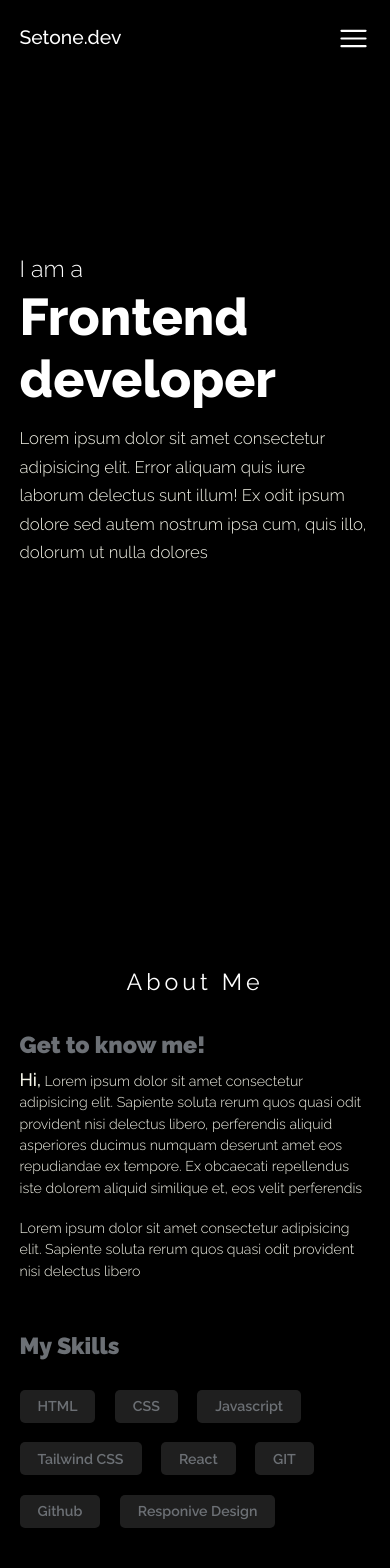
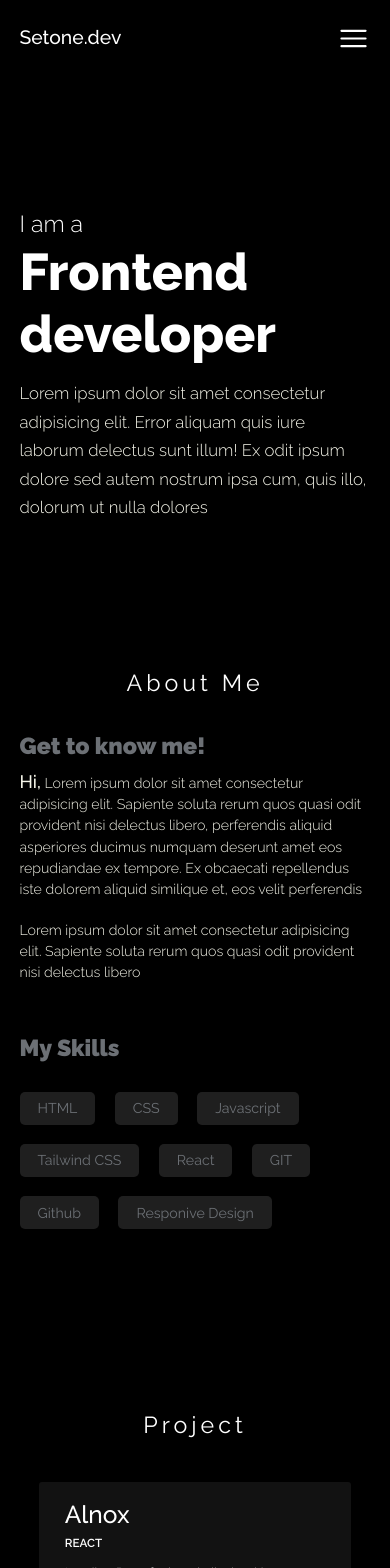
Before and after one commit to Setone01/Setone-Portfolio-v1, a React (Create React App) app: page / in a window 390 px wide. Shown: the top 1568 px of the page. Built offline with nearby package versions, Linux system fonts and the light colour scheme.

Commit message:
responsiveness

```diff
--- a/src/component/Hero/Hero.jsx
+++ b/src/component/Hero/Hero.jsx
@@ -24,7 +24,7 @@ const Hero = () => {
 
 const MainSection = styled.div`
   width: 100%;
-  height: 100vh;
+  height: 70vh;
   /* background-color: #506470; */
 
   .contentWrapper {
@@ -86,9 +86,10 @@ const MainSection = styled.div`
   }
 
   @media (max-width: 800px) {
+    height: 70vh;
     .contentWrapper{
       width: 90%;
-      margin-top: 3.5rem;
+      /* margin-top: 2rem; */
     }
     h3{
       font-size: 1.8rem;
--- a/src/component/about/skills.jsx
+++ b/src/component/about/skills.jsx
@@ -78,7 +78,7 @@ const Skill = styled.div`
     font-size: 1.1rem;
     background: rgba(153, 153, 153, 0.2);
     border-radius: 5px;
-    font-weight: 200;
+    font-weight: 600;
     color: #6c7075;
     z-index: 10;
   }
@@ -102,7 +102,7 @@ const Skill = styled.div`
     .Skill_set {
       font-size: 1.1rem;
       padding: 0.4rem 1.4rem;
-      font-weight: 600;
+      font-weight: 400;
     }
   }
 `;
--- a/src/index.css
+++ b/src/index.css
@@ -3,9 +3,9 @@
 html{
     font-size: 62.5%;
     box-sizing: border-box;
-    text-rendering: optimizeLegibility;
+    /* text-rendering: optimizeLegibility;
     -webkit-font-smoothing: antialiased;
-    -moz-osx-font-smoothing: grayscale;
+    -moz-osx-font-smoothing: grayscale; */
     scroll-behavior: smooth;
     width: 100%;
     height: 100%;
```
